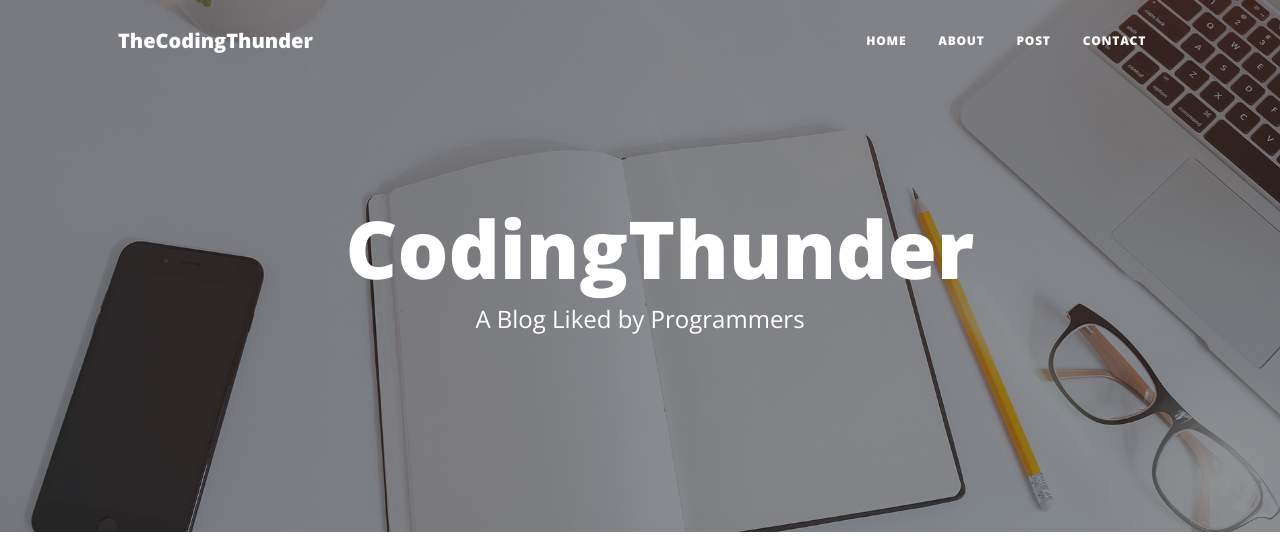
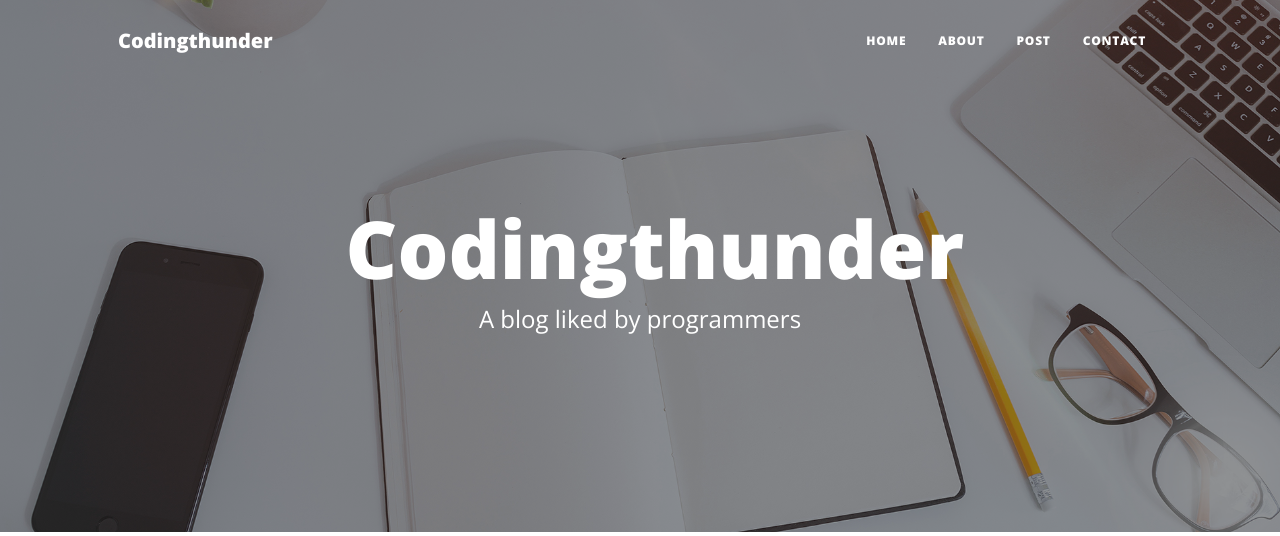
Before and after one commit to ashishkanere/flask-tut, a Flask app: page / in a window 1280 px wide. Shown: the top 536 px of the page. Run offline with Flask 3, Linux system fonts and the light colour scheme; some libraries are stand-ins or nearby versions.

Commit message:
lecture 10 complete

```diff
--- /dev/null
+++ b/config.json
@@ -0,0 +1,13 @@
+{
+    "params":
+    {
+        "local_server":true,
+        "local_uri":  "mysql://root:@localhost/codingthunder",
+        "prod_uri": "mysql://root:@localhost/codingthunder",
+        "fb_url":"https://facebook.com/codingthunder",
+        "tw_url":"https://twitter.com/codingthunder",
+        "gh_url":"https://github.com/codingthunder",
+        "blog_name":"Codingthunder",
+        "tagline":"A blog liked by programmers"
+    }
+}
--- a/main.py
+++ b/main.py
@@ -1,11 +1,23 @@
 from flask import Flask, render_template, request
 from flask_sqlalchemy import SQLAlchemy
 from datetime import datetime
+import json
 
 
+with open('config.json', 'r') as c:
+    #print(json.load(c))
+    params = json.load(c)["params"]
+
+local_server =params['local_server']
 
 app = Flask(__name__)
-app.config['SQLALCHEMY_DATABASE_URI'] = 'mysql://root:@localhost/codingthunder'
+#app.config['SQLALCHEMY_DATABASE_URI'] = 'mysql://root:@localhost/codingthunder'
+if(local_server):
+    app.config['SQLALCHEMY_DATABASE_URI'] =params['local_uri']
+else:
+    app.config['SQLALCHEMY_DATABASE_URI'] = params['prod_uri']
+
+
 db = SQLAlchemy(app)
 
 
@@ -19,11 +31,11 @@ class Contacts(db.Model):
 
 @app.route("/")
 def home():
-    return render_template('index.html')
+    return render_template('index.html', params=params)
 
 @app.route("/about")
 def about():
-    return render_template('about.html')
+    return render_template('about.html', params=params)
 
 # @app.route("/contact")
 # def contact():
@@ -32,7 +44,7 @@ def about():
 
 @app.route("/post")
 def post():
-    return render_template('post.html')
+    return render_template('post.html',  params=params)
 
 
 @app.route("/contact", methods ={'GET', 'POST'})
@@ -52,7 +64,7 @@ def contact():
 
 
 
-    return render_template('contact.html')
+    return render_template('contact.html', params=params)
 
 
 app.run(debug=True)
--- a/templates/index.html
+++ b/templates/index.html
@@ -7,8 +7,8 @@
                 <div class="row gx-4 gx-lg-5 justify-content-center">
                     <div class="col-md-10 col-lg-8 col-xl-7">
                         <div class="site-heading">
-                            <h1>CodingThunder</h1>
-                            <span class="subheading">A Blog Liked by Programmers</span>
+                            <h1>{{params['blog_name']}}</h1>
+                            <span class="subheading">{{params['tagline']}}</span>
                         </div>
                     </div>
                 </div>
--- a/templates/layout.html
+++ b/templates/layout.html
@@ -5,7 +5,7 @@
         <meta name="viewport" content="width=device-width, initial-scale=1, shrink-to-fit=no" />
         <meta name="description" content="" />
         <meta name="author" content="" />
-        <title>CodingThunder</title>
+        <title>{{params['blog_name']}}</title>
         <link rel="icon" type="image/x-icon" href="assets/favicon.ico" />
         <!-- Font Awesome icons (free version)-->
         <script src="https://use.fontawesome.com/releases/v6.3.0/js/all.js" crossorigin="anonymous"></script>
@@ -19,7 +19,7 @@
         <!-- Navigation-->
         <nav class="navbar navbar-expand-lg navbar-light" id="mainNav">
             <div class="container px-4 px-lg-5">
-                <a class="navbar-brand" href="index.html">TheCodingThunder</a>
+                <a class="navbar-brand" href="index.html">{{params['blog_name']}}</a>
                 <button class="navbar-toggler" type="button" data-bs-toggle="collapse" data-bs-target="#navbarResponsive" aria-controls="navbarResponsive" aria-expanded="false" aria-label="Toggle navigation">
                     Menu
                     <i class="fas fa-bars"></i>
@@ -46,7 +46,7 @@
                         <div class="col-md-10 col-lg-8 col-xl-7">
                             <ul class="list-inline text-center">
                                 <li class="list-inline-item">
-                                    <a href="#!">
+                                    <a href="{{params['tw_url']}}" target="_blank">
                                         <span class="fa-stack fa-lg">
                                             <i class="fas fa-circle fa-stack-2x"></i>
                                             <i class="fab fa-twitter fa-stack-1x fa-inverse"></i>
@@ -54,7 +54,7 @@
                                     </a>
                                 </li>
                                 <li class="list-inline-item">
-                                    <a href="#!">
+                                    <a href="{{params['fb_url']}}" target="_blank">
                                         <span class="fa-stack fa-lg">
                                             <i class="fas fa-circle fa-stack-2x"></i>
                                             <i class="fab fa-facebook-f fa-stack-1x fa-inverse"></i>
@@ -62,7 +62,7 @@
                                     </a>
                                 </li>
                                 <li class="list-inline-item">
-                                    <a href="#!">
+                                    <a href="{{params['gh_url']}}" target="_blank">
                                         <span class="fa-stack fa-lg">
                                             <i class="fas fa-circle fa-stack-2x"></i>
                                             <i class="fab fa-github fa-stack-1x fa-inverse"></i>
```
Also changed, not shown: 1 other file.
